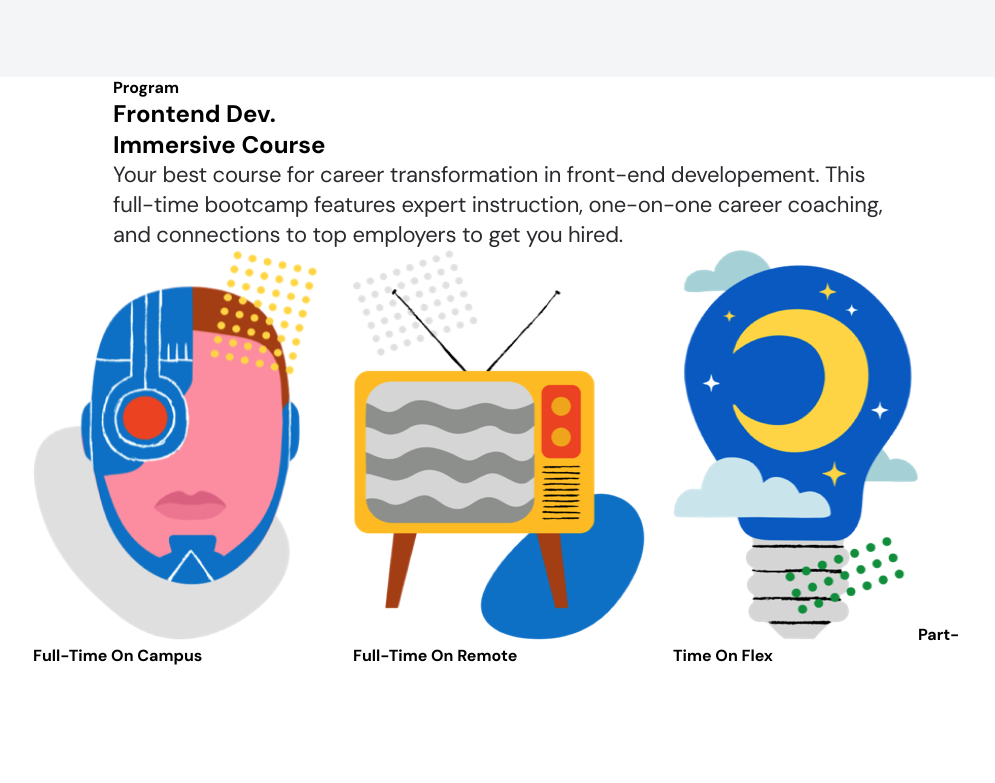
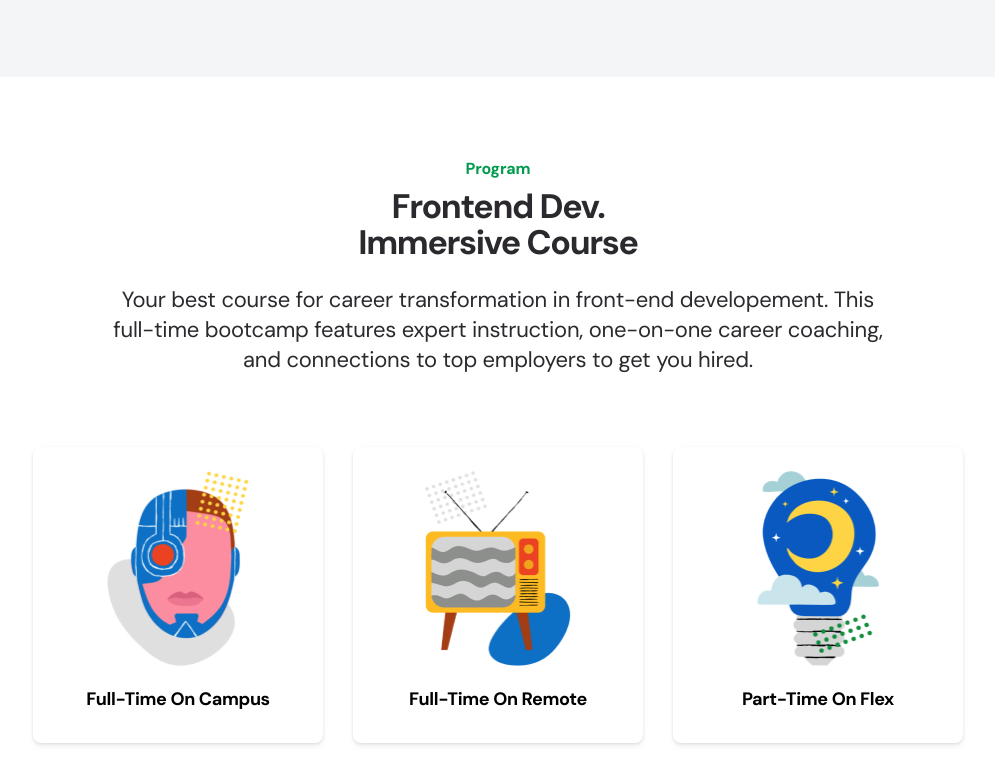
Before and after one commit to ysh1096/CSS-practice, a plain HTML site: page final-project/index.html in a window 1280 px wide. Shown: the part 825-1608 px from the top of the page, without its empty margins (142-1137 px from the left). Before the commit the page ends 1491 px from the top, so only its background shows below. Drawn offline with Linux system fonts and the light colour scheme.

Commit message:
Update style.css

```diff
--- a/final-project/style.css
+++ b/final-project/style.css
@@ -69,6 +69,24 @@ p {
   opacity: 0.5;
 }
 
+.section {
+  padding: 80px 0;
+}
+.section-category {
+  display: block;
+  font-size: 16px;
+  line-height: 1.5;
+  letter-spacing: -0.01em;
+  margin-bottom: 8px;
+}
+.section-title {
+  font-size: 34px;
+  line-height: 1.058823;
+  letter-spacing: -0.03em;
+  color: #2b292d;
+  margin-bottom: 24px;
+}
+
 /* landing */
 
 .landing {
@@ -127,11 +145,79 @@ p {
   margin-bottom: 40px;
 }
 
+/* Program */
+
+.program .row:first-child {
+  margin-bottom: 32px;
+}
+
+.program .col-md-4 {
+  margin-bottom: 20px;
+}
+
+.program .col-md-4:last-child {
+  margin-bottom: 0px;
+}
+.program .section-category {
+  color: #009b4d;
+}
+
+.program-card {
+  display: block;
+  padding: 24px 0 32px;
+  border-radius: 8px;
+  background-color: white;
+  box-shadow: 0px 1px 3px rgba(0, 0, 0, 0.1), 0px 4px 6px rgba(0, 0, 0, 0.05), inset 0px 1px 0px rgba(255, 255, 255, 0.1);
+  text-align: center;
+  transition: background-color 300ms ease-in-out, box-shadow 300ms ease-in-out;
+}
+
+.program-card:hover {
+  background-color: #3141c5;
+  box-shadow: 0px 13px 18px rgba(0, 0, 0, 0.15), 0px 11px 55px rgba(0, 0, 0, 0.07);
+}
+.program-card:hover strong {
+  color: #fff;
+}
+
+.program-card img {
+  display: block;
+  width: auto;
+  height: 195px;
+  margin: 0 auto 16px;
+}
+.program-card strong {
+  font-size: 18px;
+  line-height: 1.333333;
+  letter-spacing: -0.02em;
+  transition: color 500ms ease-in-out;
+}
+
 /* > 768px (Desktop) */
 @media screen and (min-width: 768px) {
   p {
     font-size: 22px;
     line-height: 1.36363636;
+  }
+  .fill-button {
+    width: 160px;
+    height: 56px;
+    font-size: 18px;
+    line-height: 1.555555;
+  }
+
+  .section {
+    padding-bottom: 96px;
+  }
+  .section-category {
+    margin-bottom: 16px;
+    font-size: 22px;
+    line-height: 1.09090909;
+  }
+  .section-title {
+    margin-bottom: 32px;
+    font-size: 56px;
+    line-height: 1;
   }
 
   /* landing */
@@ -149,12 +235,22 @@ p {
     line-height: 1.45454545;
     margin-bottom: 32px;
   }
-  .fill-button {
-    width: 160px;
-    height: 56px;
-    font-size: 18px;
-    line-height: 1.555555;
+
+  .section-category {
+    display: block;
+    font-size: 16px;
+    line-height: 1.5;
+    letter-spacing: -0.01em;
+    margin-bottom: 8px;
   }
+  .section-title {
+    font-size: 34px;
+    line-height: 1.058823;
+    letter-spacing: -0.04em;
+    color: #2b292d;
+    margin-bottom: 24px;
+  }
+
   .landing .button-group .fill-button:first-child {
     margin-right: 16px;
   }
@@ -168,6 +264,23 @@ p {
   .service .col-12:first-child {
     margin-bottom: 0;
   }
+
+  /* Program */
+
+  .program {
+    text-align: center;
+  }
+  .program .row:first-child {
+    margin-bottom: 72px;
+  }
+
+  .program-card img {
+    margin-bottom: 20px;
+  }
+  .program-card {
+    font-size: 20px;
+    line-height: 1.2;
+  }
 }
 
 /* Custom Grid system - Fix container width */
```
